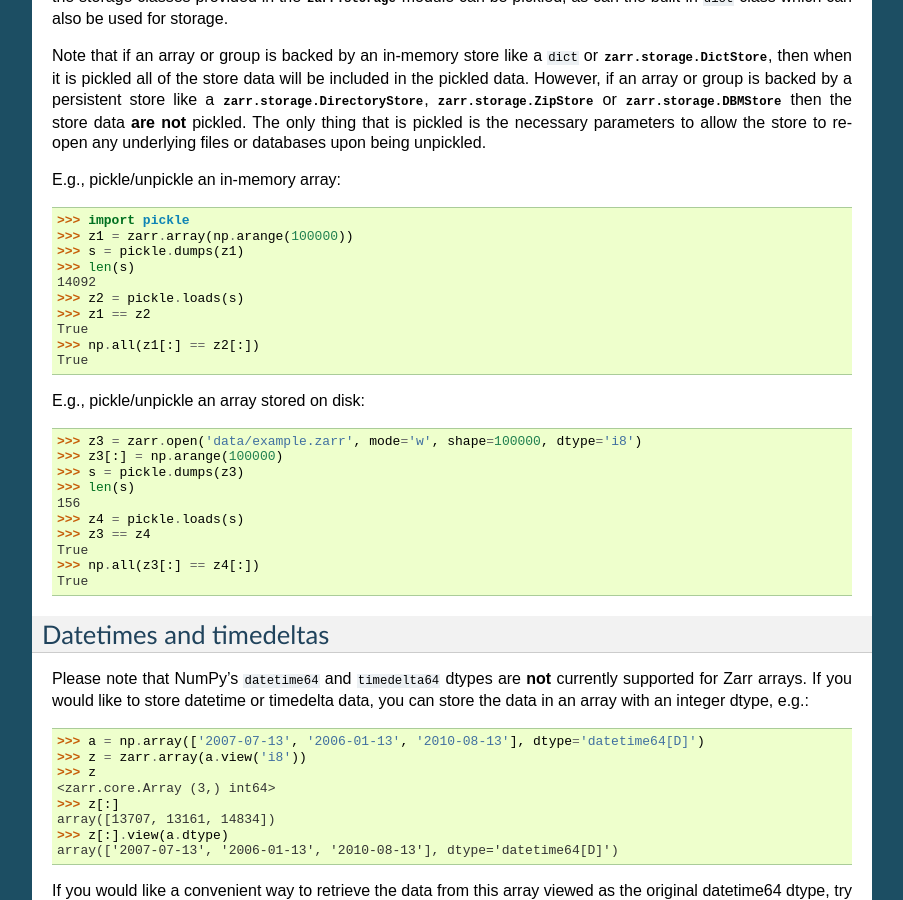
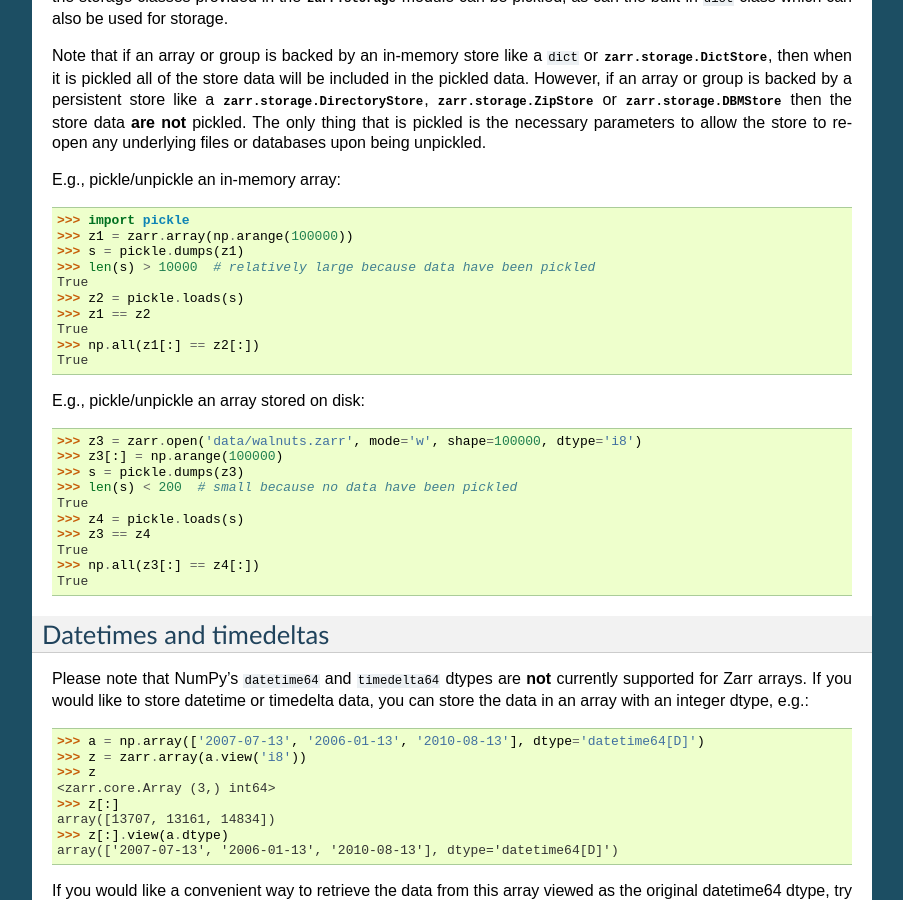
Before and after one commit to enthusiastdev121/zarr-python, a Sphinx documentation site: the page built from docs/tutorial.rst, in a window 1280 px wide and 900 px high, scrolled down 15920 px. Shown: the whole window, without its empty margins (198-1101 px from the left). Built offline with Sphinx 7.4.7, drawn with Linux system fonts in a browser that asks for light colours; the version number could not be read and is left out.

Commit message:
fix doctest failure

```diff
--- a/docs/tutorial.rst
+++ b/docs/tutorial.rst
@@ -1011,8 +1011,8 @@ E.g., pickle/unpickle an in-memory array::
     >>> import pickle
     >>> z1 = zarr.array(np.arange(100000))
     >>> s = pickle.dumps(z1)
-    >>> len(s)
-    14092
+    >>> len(s) > 10000  # relatively large because data have been pickled
+    True
     >>> z2 = pickle.loads(s)
     >>> z1 == z2
     True
@@ -1021,11 +1021,11 @@ E.g., pickle/unpickle an in-memory array::
 
 E.g., pickle/unpickle an array stored on disk::
 
-    >>> z3 = zarr.open('data/example.zarr', mode='w', shape=100000, dtype='i8')
+    >>> z3 = zarr.open('data/walnuts.zarr', mode='w', shape=100000, dtype='i8')
     >>> z3[:] = np.arange(100000)
     >>> s = pickle.dumps(z3)
-    >>> len(s)
-    156
+    >>> len(s) < 200  # small because no data have been pickled
+    True
     >>> z4 = pickle.loads(s)
     >>> z3 == z4
     True
```
